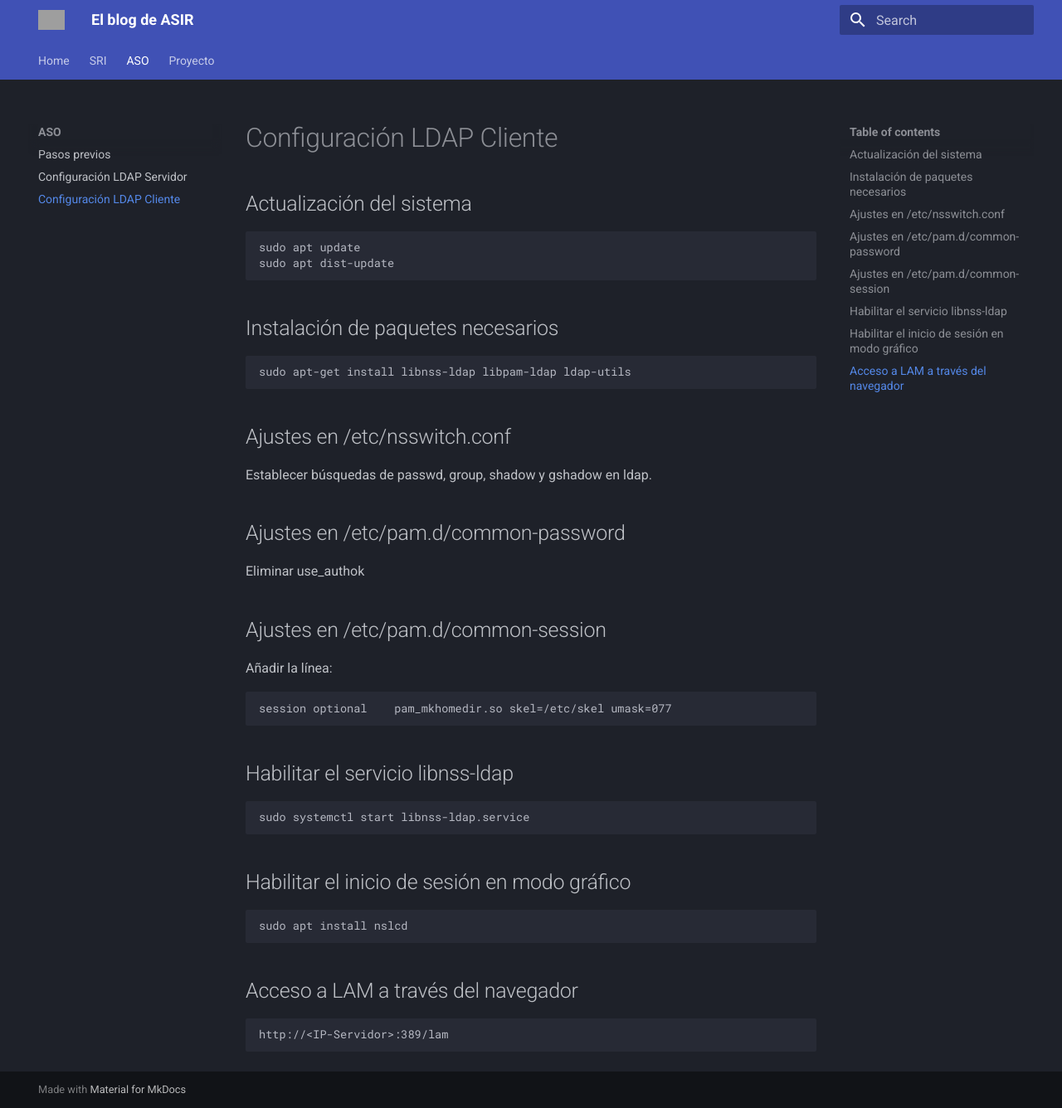
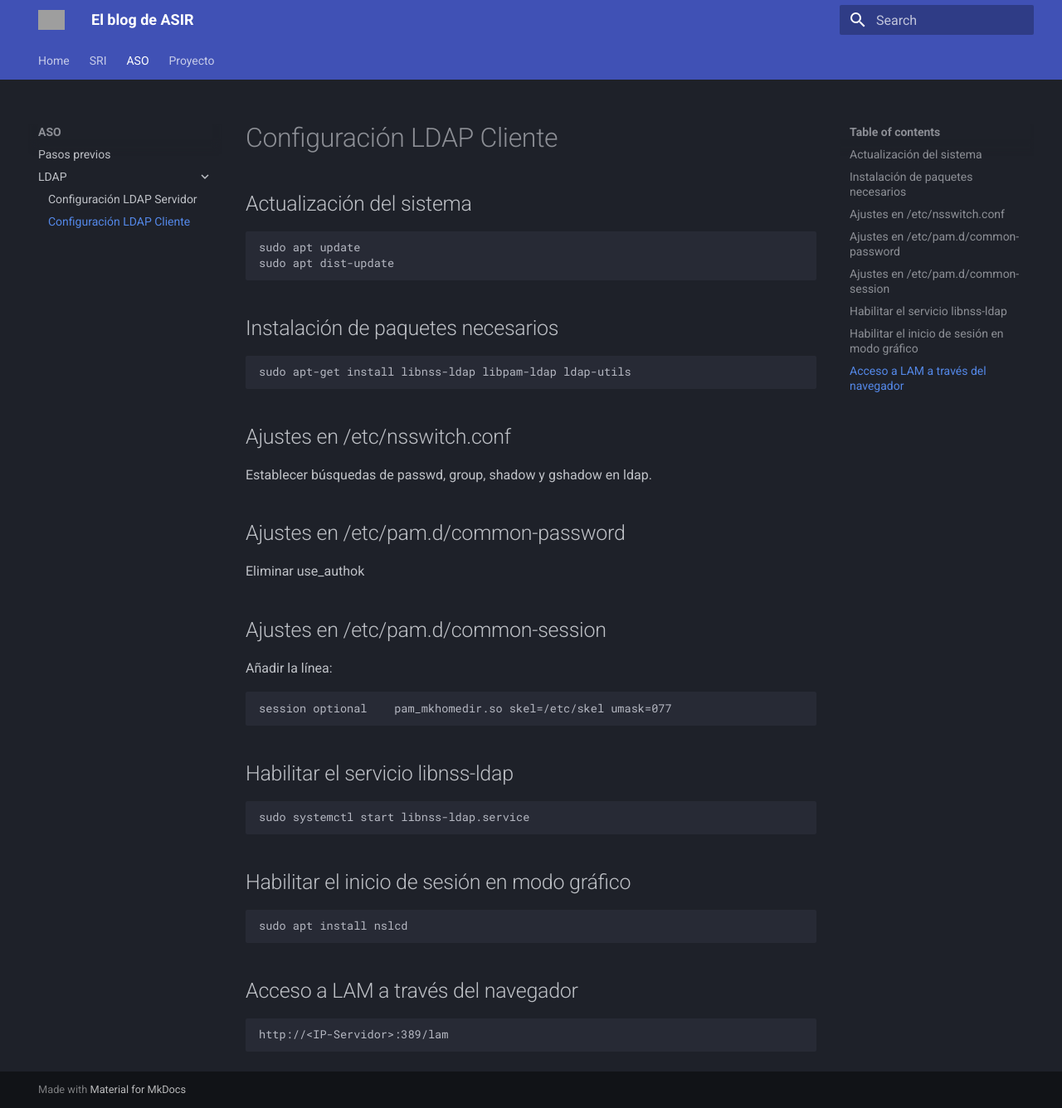
Before and after one commit to tresespadas/andromeda, an MkDocs documentation site: the page built from docs/ASO/ldap/configuracion_ldap_cliente.md, in a window 1280 px wide and 1336 px high. Shown: the whole window at 83% size. Built offline with MkDocs 1.6.1 and Material for MkDocs 9.7.7, drawn with Linux system fonts in a browser that asks for light colours; grey boxes are pictures that could not be loaded.

Commit message:
capitulo ldap

```diff
--- a/mkdocs.yml
+++ b/mkdocs.yml
@@ -28,8 +28,9 @@ nav:
       - Conectividad entre máquinas: SRI/conectividad.md
   - ASO:
       - Pasos previos: ASO/pasos_previos.md
-      - Configuración LDAP Servidor: ASO/configuracion_ldap_servidor.md
-      - Configuración LDAP Cliente: ASO/configuracion_ldap_cliente.md
+      - LDAP:
+        - Configuración LDAP Servidor: ASO/ldap/configuracion_ldap_servidor.md
+        - Configuración LDAP Cliente: ASO/ldap/configuracion_ldap_cliente.md
   - Proyecto:
       - Fase 1: Proyecto/fase1.md
       - Fase 2: Proyecto/fase2.md
```
Also changed, not shown: docs/ASO/ldap/configuracion_ldap_cliente.md (renamed from docs/ASO/configuracion_ldap_cliente.md), docs/ASO/ldap/configuracion_ldap_servidor.md (renamed from docs/ASO/configuracion_ldap_servidor.md).
